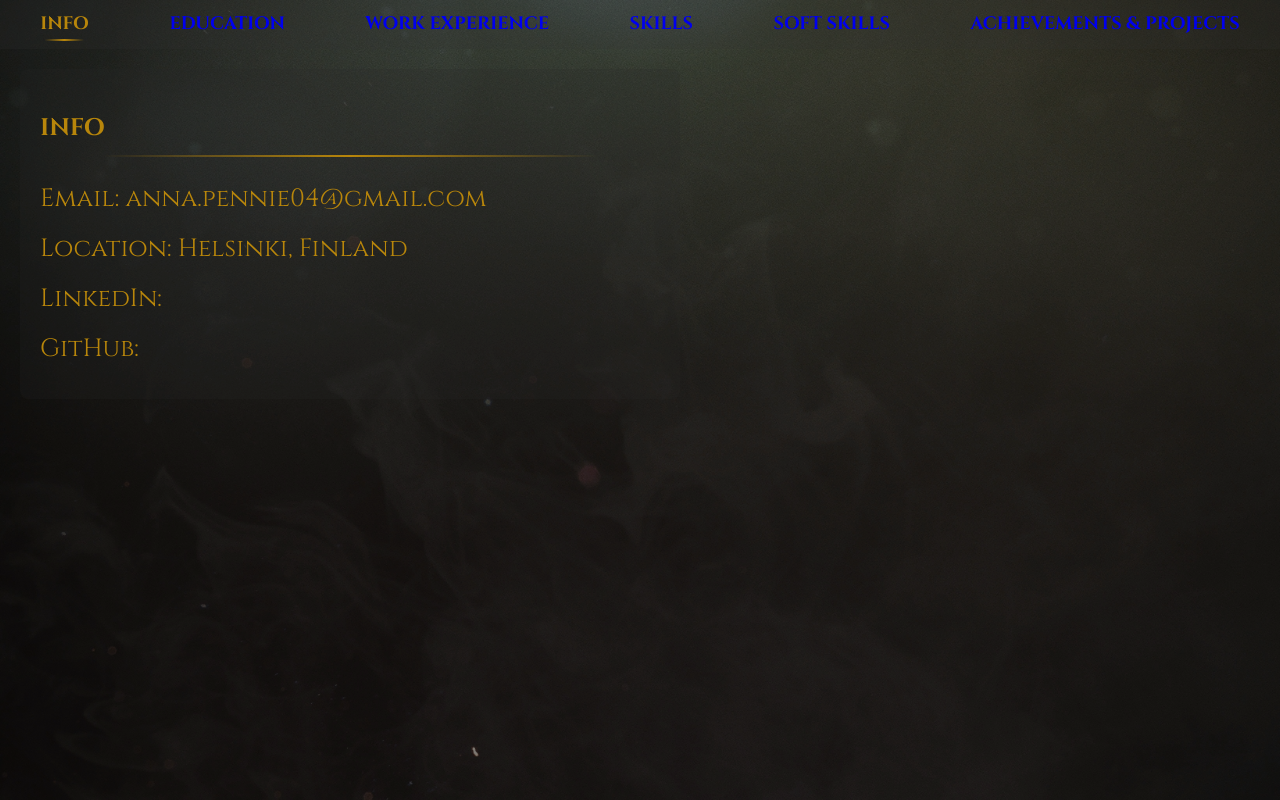
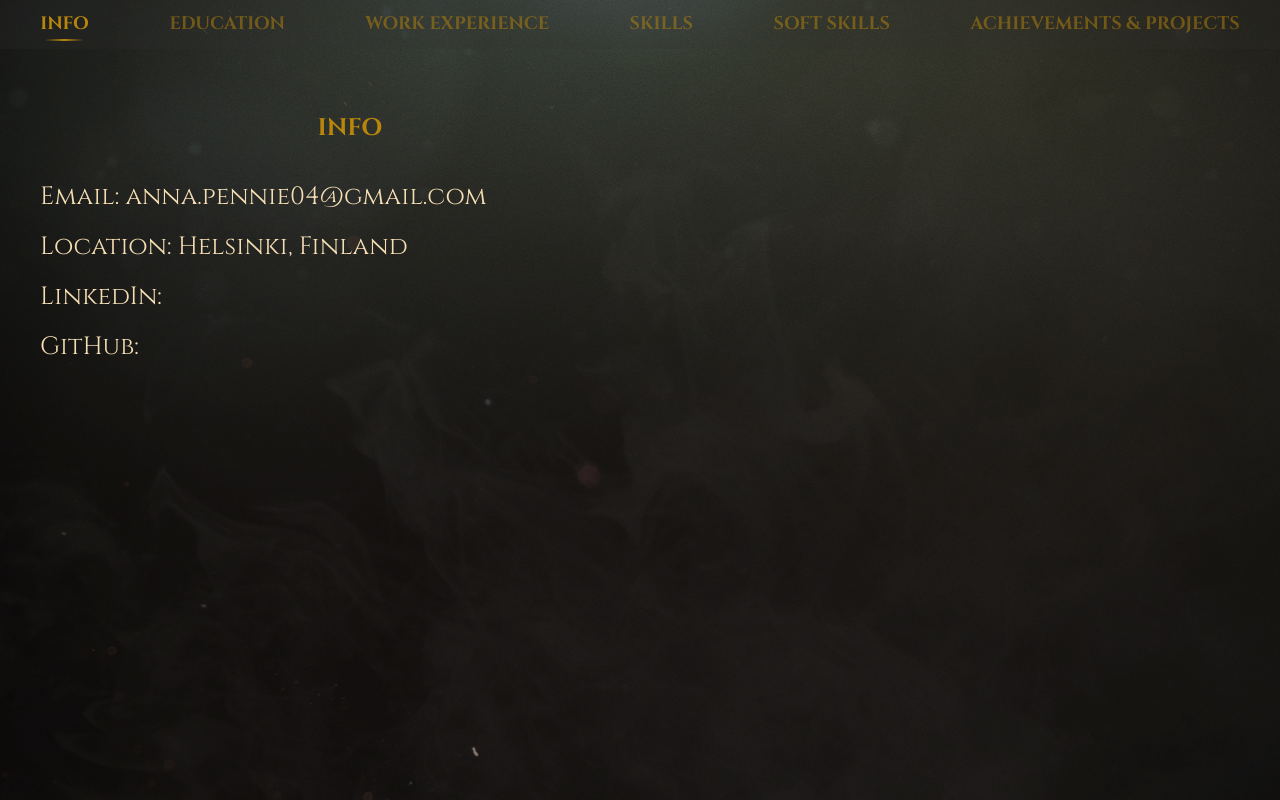
Before and after one commit to Svampp/annapennie.github.io, a plain HTML site: page index.html in a window 1280 px wide. Drawn offline with Linux system fonts and the light colour scheme.

Commit message:
Update styles.css

```diff
--- a/styles.css
+++ b/styles.css
@@ -5,7 +5,7 @@ body {
     background-size: cover;
     background-position: center;
     background-repeat: no-repeat;
-    color: #B8860B; /* Белый текст */
+    color: #B8860B; /* Цвет текста по умолчанию */
     margin: 0;
     padding: 0;
     line-height: 1.6;
@@ -44,7 +44,7 @@ nav ul {
     }
 
         nav ul li a {
-            color: rgba(184, 134, 11 0.5); /* Серый текст (полупрозрачный белый) */
+            color: rgba(184, 134, 11, 0.5); /* Серый текст (полупрозрачный золотой) */
             text-decoration: none;
             font-weight: bold;
             font-size: 18px;
@@ -53,10 +53,10 @@ nav ul {
         }
 
             nav ul li a.active {
-                color: #B8860B; /* Белый текст для активной кнопки */
+                color: #B8860B; /* Золотой текст для активной кнопки */
                 border-bottom: 2px solid transparent; /* Убираем стандартную полосу */
                 background-image: linear-gradient( to right, transparent 10%, /* Уменьшаем прозрачную область */
-                #b8860b 50%, /* Темно-золотой цвет */
+                #B8860B 50%, /* Золотой цвет */
                 transparent 90% /* Уменьшаем прозрачную область */
                 );
                 background-size: 100% 2px; /* Высота полосы */
@@ -73,7 +73,6 @@ main {
 section {
     margin-bottom: 40px;
     padding: 20px;
-    background-color: rgba(42, 42, 42, 0.2); /* Более прозрачный фон */
     border-radius: 8px;
     box-shadow: none; /* Убираем тени */
     max-width: 50%; /* Ограничиваем ширину */
@@ -83,17 +82,12 @@ section {
     section p {
         font-size: 25px; /* Увеличиваем размер текста */
         margin: 10px 0; /* Добавляем отступы между абзацами */
+        color: #F5DEB3; /* Цвет текста */
     }
 
 h2 {
-    color: #B8860B; /* Белый цвет текста */
-    border-bottom: 2px solid transparent; /* Убираем стандартную полосу */
-    background-image: linear-gradient( to right, transparent 10%, /* Уменьшаем прозрачную область */
-    #b8860b 50%, /* Темно-золотой цвет */
-    transparent 90% /* Уменьшаем прозрачную область */
-    );
-    background-size: 100% 2px; /* Высота полосы */
-    background-position: bottom;
-    background-repeat: no-repeat;
+    color: #B8860B; /* Цвет заголовка */
+    border-bottom: none; /* Убираем полосу */
+    text-align: center; /* Выравниваем по центру */
     padding-bottom: 10px;
 }
```
